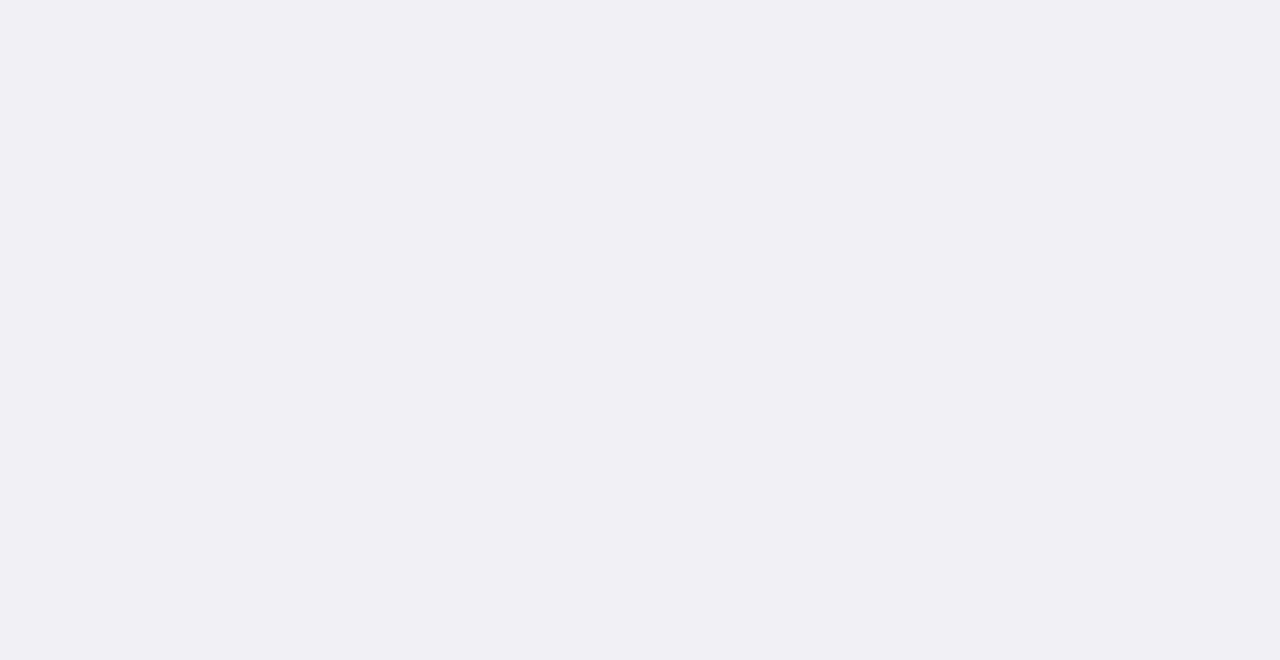
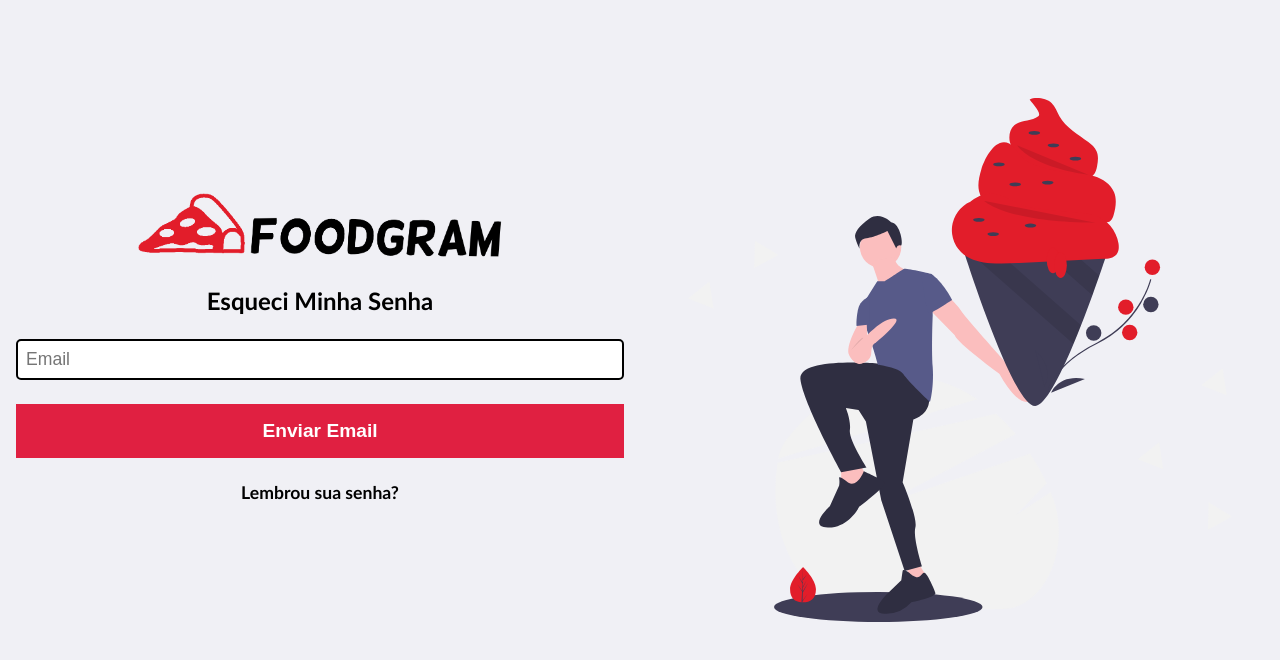
Before and after one commit to IAmUserUndefined/foodgram-front-end, a React (Create React App) app: page /forget-password in a window 1280 px wide. Before the commit this address had no page. Shown: the top 660 px of the page. Built offline with nearby package versions, Linux system fonts and the light colour scheme.

Commit message:
criação da página de esqueci minha senha

```diff
--- /dev/null
+++ b/src/pages/ForgetPassword/index.jsx
@@ -0,0 +1,33 @@
+import React from "react";
+
+import Form from "../../styles/form";
+import FormInput from "../../components/FormInput/index";
+import Button from "../../components/Button/index";
+import FormLink from "../../components/FormLink/index";
+import Logo from "../../components/Logo/index"
+
+import PagesContainer from "../../components/PagesContainer/index";
+
+const ForgetPassword = () => {
+  return (
+    <>
+      <PagesContainer>
+        <Form name="forgetPassword">
+          <Logo />
+
+          <h2>Esqueci Minha Senha</h2>
+
+          <FormInput type="email" name="email" placeholder="Email" />
+
+          <Button>
+            Enviar Email
+          </Button>
+
+          <FormLink link="/">Lembrou sua senha?</FormLink>
+        </Form>
+      </PagesContainer>
+    </>
+  );
+};
+
+export default ForgetPassword;
--- a/src/routes.js
+++ b/src/routes.js
@@ -3,6 +3,7 @@ import { Routes, Route } from "react-router-dom"
 
 import Login from './pages/Login';
 import Register from './pages/Register';
+import ForgetPassword from './pages/ForgetPassword';
 
 export const AppRoutes = () => {
     return (
@@ -10,6 +11,7 @@ export const AppRoutes = () => {
             <Routes>
                 <Route path="/" exact element={<Login />} />
                 <Route path="/register" exact element={<Register />} />
+                <Route path="/forget-password" exact element={<ForgetPassword />} />
             </Routes>
         </>
      );
```
